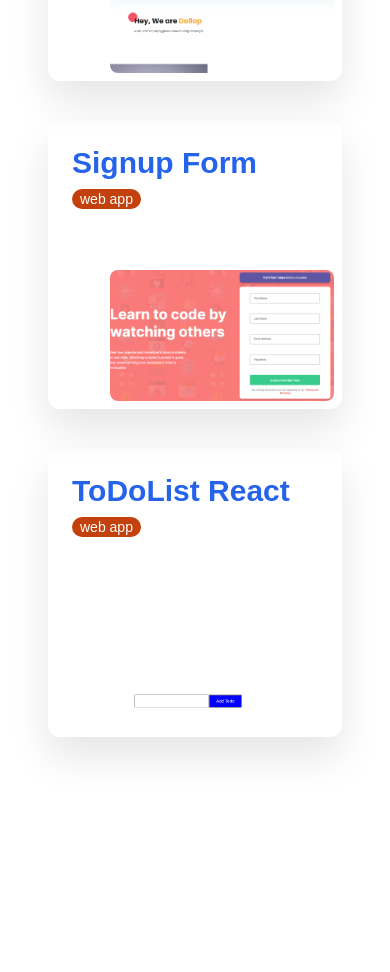
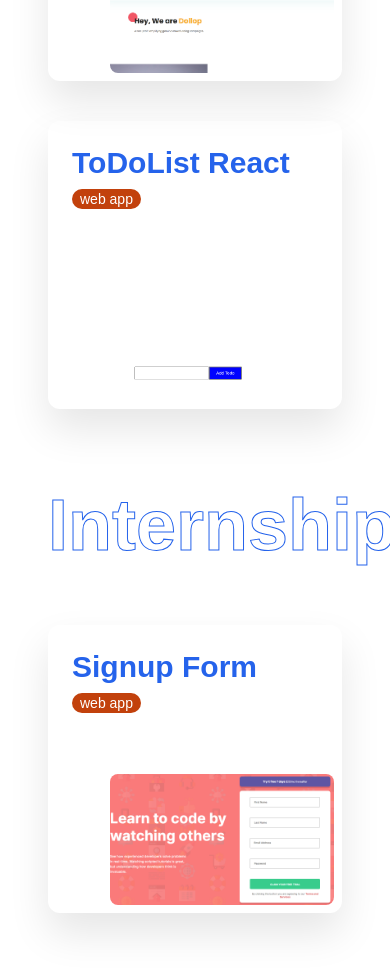
Before and after one commit to olamideakinyemi/my-portfolio, a React (Create React App) app: page /projects in a window 390 px wide. Shown: the part 940-1912 px from the top of the page. Before the commit the page ends 1757 px from the top, so only its background shows below. Built offline with nearby package versions, Linux system fonts and the light colour scheme.

Commit message:
completed todolux card desc and responsiveness

```diff
--- a/src/components/Cards.js
+++ b/src/components/Cards/Featured.js
@@ -1,13 +1,12 @@
 import React from 'react';
 import { Link } from 'react-router-dom';
-import todolux from '../assets/images/todolux.png';
-import regform from '../assets/images/regform.png';
-import todolist from '../assets/images/todolist.png';
-import dollop from '../assets/images/dollop.png';
+import todolux from '../../assets/images/todolux.png';
+import todolist from '../../assets/images/todolist.png';
+import dollop from '../../assets/images/dollop.png';
 
 
 
-function Cards() {
+function Featured() {
     return (
             <div className="mt-16 grid md:grid-cols-2 lg:grid-cols-3 gap-10 xl:gap-24">
                <Link to="/projects/todolux" className="card todolux h-72 transform rounded-xl hover:-translate-y-4 duration-500 pt-6 pl-6 cursor-pointer relative">
@@ -40,21 +39,6 @@ function Cards() {
                         </div>
                    </div>
                </Link>
-               <Link to="/projects/regform" className="card form rounded-xl h-72 transform hover:-translate-y-4 duration-500 pt-6 pl-6 cursor-pointer relative">
-                   <h3 className="font-semibold text-3xl text-blue-600 relative z-20">
-                      Signup Form
-                   </h3>
-                   <div className="flex items-center flex-wrap xl:7/12 z-20 relative">
-                       <div className="px-2 h-5 flex items-center rounded-full mt-2 mr-2 bg-orange-700">
-                           <p className="text-white text-sm">web app</p>
-                       </div>
-                   </div>
-                   <div className="absolute bottom-0 right-0 w-56 rounded-full mb-2 mr-2">
-                        <div className="relative w-full">
-                        <img aria-hidden="true" alt="registration form" src={regform} className="w-full top-0 left-0 rounded-lg"/>
-                        </div>
-                   </div>
-               </Link>
                <Link to="/projects/todolist" className="card todolist rounded-xl h-72 transform hover:-translate-y-4 duration-500 pt-6 pl-6 cursor-pointer relative">
                    <h3 className="font-semibold text-3xl text-blue-600 relative z-20">
                       ToDoList React
@@ -75,4 +59,21 @@ function Cards() {
 }
 
 
-export default Cards;
+export default Featured;
+
+
+{/* <Link to="/projects/regform" className="card form rounded-xl h-72 transform hover:-translate-y-4 duration-500 pt-6 pl-6 cursor-pointer relative">
+                   <h3 className="font-semibold text-3xl text-blue-600 relative z-20">
+                      Signup Form
+                   </h3>
+                   <div className="flex items-center flex-wrap xl:7/12 z-20 relative">
+                       <div className="px-2 h-5 flex items-center rounded-full mt-2 mr-2 bg-orange-700">
+                           <p className="text-white text-sm">web app</p>
+                       </div>
+                   </div>
+                   <div className="absolute bottom-0 right-0 w-56 rounded-full mb-2 mr-2">
+                        <div className="relative w-full">
+                        <img aria-hidden="true" alt="registration form" src={regform} className="w-full top-0 left-0 rounded-lg"/>
+                        </div>
+                   </div>
+               </Link> */}
--- /dev/null
+++ b/src/components/Cards/Internship.js
@@ -0,0 +1,29 @@
+import React from 'react';
+import { Link } from 'react-router-dom';
+import regform from '../../assets/images/regform.png';
+
+
+function Internship() {
+    return (
+        <div className="mt-16 grid md:grid-cols-2 lg:grid-cols-3 gap-10 xl:gap-24">
+             <Link to="/projects/regform" className="card form rounded-xl h-72 transform hover:-translate-y-4 duration-500 pt-6 pl-6 cursor-pointer relative">
+                   <h3 className="font-semibold text-3xl text-blue-600 relative z-20">
+                      Signup Form
+                   </h3>
+                   <div className="flex items-center flex-wrap xl:7/12 z-20 relative">
+                       <div className="px-2 h-5 flex items-center rounded-full mt-2 mr-2 bg-orange-700">
+                           <p className="text-white text-sm">web app</p>
+                       </div>
+                   </div>
+                   <div className="absolute bottom-0 right-0 w-56 rounded-full mb-2 mr-2">
+                        <div className="relative w-full">
+                        <img aria-hidden="true" alt="registration form" src={regform} className="w-full top-0 left-0 rounded-lg"/>
+                        </div>
+                   </div>
+               </Link>
+        </div>
+    );
+}
+
+
+export default Internship;
--- a/src/components/cardpages/Todolux.js
+++ b/src/components/cardpages/Todolux.js
@@ -1,12 +1,34 @@
 import React from 'react';
-// import { Link } from 'react-router-dom';
-
+import { Link } from 'react-router-dom';
+import Goback from '../goBackLink/Goback';
 
 
 function Todolux() {
     return (
-        <div>
-            <p>HIIII</p>
+        <div className="px-12 py-20 md:w-full xl:w-1/2">
+            <div>
+                <Goback />
+            </div>
+            <div className="mt-12">
+                <p className="text-stroke text-7xl font-bold">
+                    Todolux
+                </p>
+                <div className="mt-6 text-gray-600 leading-8">
+                    <p>
+                        This is a todo-app I built using html, css and javascript, the features can only be accessed on mobile devices and it has the following functionalities:
+                </p>
+                    <ul className="ml-8">
+                        <li>- You need to input your name to proceed to the dashboard</li>
+                        <li>- Added transitions</li>
+                        <li>- You can add, strikeout and remove tasks</li>
+                        <li>- It has a built in digital clock</li>
+                    </ul>
+                    <p>The app was deployed on netlify and the live link can be found below</p>
+                    <div className="mt-6">
+                    <Link className="text-2xl font-bold text-orange-600 border-b-2 border-orange-600" to="https://todolux.netlify.app/">Link To Todolux<span>&rarr;</span></Link>
+                    </div>
+                </div>
+            </div>
         </div>
     );
 }
--- /dev/null
+++ b/src/components/goBackLink/Goback.js
@@ -0,0 +1,19 @@
+import React from 'react';
+import { Link } from 'react-router-dom';
+
+
+
+function Goback() {
+    return (
+        <div>
+            <div>
+                <Link className="text-gray-400" to="/projects">
+                    Go back <span>&larr;</span>
+                </Link>
+            </div>
+        </div>
+    );
+}
+
+
+export default Goback;
--- a/src/pages/Projects.js
+++ b/src/pages/Projects.js
@@ -1,6 +1,7 @@
 import React from 'react';
 import { Link } from 'react-router-dom';
-import Cards from "../components/Cards";
+import Featured from "../components/Cards/Featured";
+import Internship from "../components/Cards/Internship";
 
 
 function Projects() {
@@ -9,8 +10,8 @@ function Projects() {
             <div className="sm:flex justify-between">
                 <div>
                     <h1 className="text-7xl font-bold text-blue-500">
-                        Projects <br />
-                        <span className="text-stroke">Display</span>
+                        Featured <br />
+                        <span className="text-stroke">Projects</span>
                     </h1>
                 </div>
                 <div className="text-white mt-8 sm:text-white">
@@ -20,9 +21,13 @@ function Projects() {
                 </div>
             </div>
             <div>
-                <Cards />
+                <Featured />
             </div>
+            <div className="mt-20">
+            <p className="text-stroke text-7xl font-bold">Internship</p>
             <div>
+                <Internship />
+            </div>
             </div>
         </div>
     );
```
